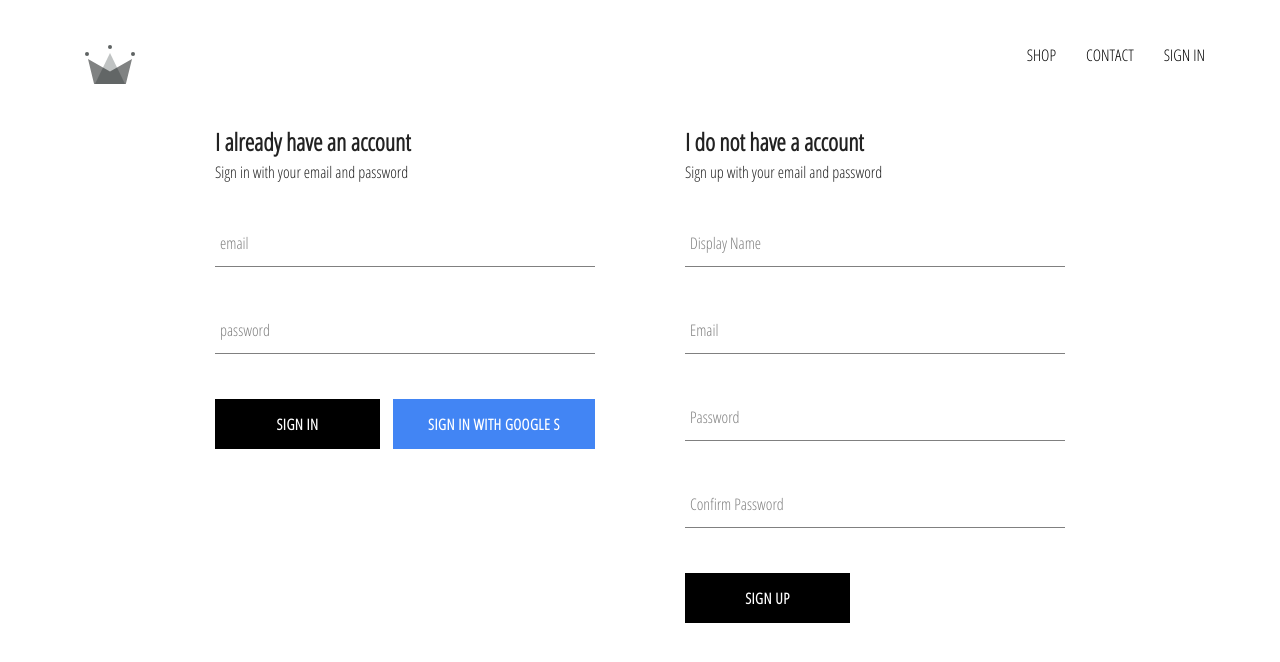
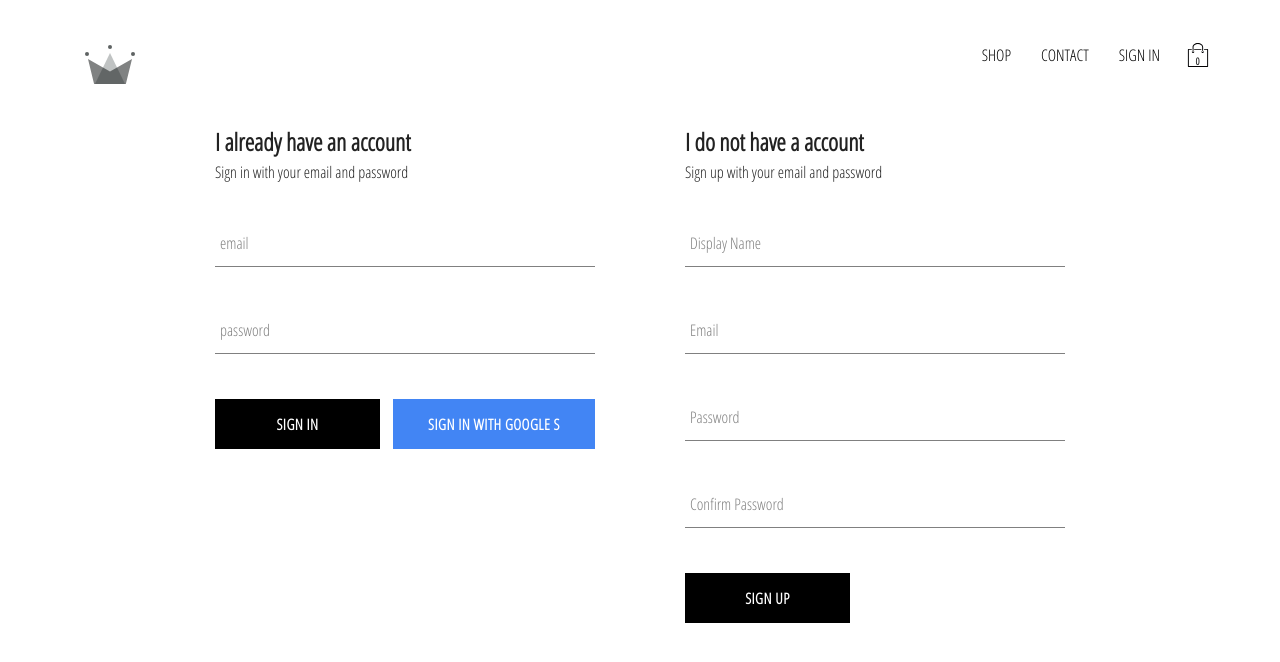
Before and after one commit to FelipeeSantos/crown-clothing, a React (Create React App) app: page /signIn in a window 1280 px wide. Shown: the top 662 px of the page. Built offline with nearby package versions, Linux system fonts and the light colour scheme; no server answers.

Commit message:
Added cartIcon and cartDropDown components, also implemented cart reducer.

```diff
--- a/src/App.js
+++ b/src/App.js
@@ -4,7 +4,6 @@
 import "./sass/base/_reset.scss";
 import "./sass/base/_base.scss";
 import "./sass/base/_typography.scss";
-
 import HomePage from "./pages/homepage/homepage";
 import ShopPage from "./pages/shop/shop";
 import SignInAndSignUpPage from "./pages/sign-in-and-sign-up/sign-in-and-sign-up";
--- /dev/null
+++ b/src/components/cart-dropdown/cart-dropdown.jsx
@@ -0,0 +1,16 @@
+import React from "react";
+import CustomButton from "../custom-button/custom-button";
+
+import "../../sass/components/_cart-dropdown.scss";
+
+const CartDropdown = () => (
+  <div className="cart-dropdown">
+    <div className="cart-items">
+      <CustomButton>
+        GO TO CHECKOUT
+      </CustomButton>
+    </div>
+  </div>
+);
+
+export default CartDropdown;
--- /dev/null
+++ b/src/components/cart-icon/cart-icon.jsx
@@ -0,0 +1,19 @@
+import React from "react";
+import { connect } from "react-redux";
+import { toggleCartHidden } from "../../redux/cart/cart.actions"
+import { ReactComponent as ShoppingIcon } from "../../assets/shopping-bag.svg";
+
+import "../../sass/components/_cart-icon.scss";
+
+const CartIcon = ({ toggleCartHidden }) => (
+  <div className="cart-icon" onClick={toggleCartHidden}>
+    <ShoppingIcon className="shopping-icon" />
+    <span className="item-count">0</span>
+  </div>
+);
+
+const mapDispatchProps = dispatch => ({
+  toggleCartHidden: () => dispatch(toggleCartHidden())
+})
+
+export default connect(null, mapDispatchProps)(CartIcon);
--- a/src/components/header/header.jsx
+++ b/src/components/header/header.jsx
@@ -2,11 +2,13 @@
 import { Link } from "react-router-dom";
 import { connect } from "react-redux";
 import { auth } from "../../firebase/fireBase";
+import CartIcon from "../cart-icon/cart-icon";
+import CartDropdown from "../cart-dropdown/cart-dropdown";
 import { ReactComponent as Logo } from "../../assets/crown.svg";
 
 import "../../sass/components/_header.scss";
 
-const Header = ({ currentUser }) => (
+const Header = ({ currentUser, hidden }) => (
   <div className="header">
     <Link className="logo-container" to="/">
       <Logo className="logo" />
@@ -27,12 +29,15 @@
           SIGN IN
         </Link>
       )}
+      <CartIcon />
     </div>
+    { hidden ? null : <CartDropdown /> }
   </div>
 );
 
-const mapStateToProps = (state) => ({
-    currentUser: state.user.currentUser
+const mapStateToProps = ({user: { currentUser }, cart: { hidden } }) => ({
+  currentUser,
+  hidden,
 });
 
 export default connect(mapStateToProps) (Header);
--- /dev/null
+++ b/src/redux/cart/cart.actions.js
@@ -0,0 +1,5 @@
+import CartActionTypes from "./cart.types";
+
+export const toggleCartHidden = () => ({
+  type: CartActionTypes.toggleCartHidden
+});
--- /dev/null
+++ b/src/redux/cart/cart.reducer.js
@@ -0,0 +1,19 @@
+import CartActionTypes from "./cart.types";
+
+const initialState = {
+  hidden: true
+};
+
+const cartReducer = (state = initialState, action) => {
+  switch (action.type) {
+    case "toggleCartHidden":
+      return {
+        ...state,
+        hidden: !state.hidden
+      }
+    default:
+      return state;
+  }
+}
+
+export default cartReducer;
--- /dev/null
+++ b/src/redux/cart/cart.types.js
@@ -0,0 +1,5 @@
+const CartActionTypes = {
+  toggleCartHidden: "toggleCartHidden"
+};
+
+export default CartActionTypes;
--- a/src/redux/root-reducer.js
+++ b/src/redux/root-reducer.js
@@ -1,6 +1,8 @@
 import { combineReducers } from "redux";
 import userReducer from "./user/user.reducer";
+import cartReducer from "./cart/cart.reducer";
 
 export default combineReducers({
   user: userReducer,
+  cart: cartReducer,
 });
--- /dev/null
+++ b/src/sass/components/_cart-dropdown.scss
@@ -0,0 +1,24 @@
+.cart-dropdown {
+  position: absolute;
+  width: 240px;
+  height: 340px;
+  display: flex;
+  flex-direction: column;
+  padding: 20px;
+  border: 1px solid black;
+  background-color: white;
+  top: 90px;
+  right: 40px;
+  z-index: 5;
+
+  .cart-items {
+    height: 240px;
+    display: flex;
+    flex-direction: column;
+    overflow: scroll;
+  }
+
+  button {
+    margin-top: auto;
+  }
+}
--- /dev/null
+++ b/src/sass/components/_cart-icon.scss
@@ -0,0 +1,21 @@
+.cart-icon {
+  width: 45px;
+  height: 45px;
+  position: relative;
+  display: flex;
+  align-items: center;
+  justify-content: center;
+  cursor: pointer;
+
+  .shopping-icon {
+    width: 24px;
+    height: 24px;
+  }
+
+  .item-count {
+    position: absolute;
+    font-size: 10px;
+    font-weight: bold;
+    bottom: 12px;
+  }
+}
```
Also changed, not shown: src/assets/shopping-bag.svg (added).
